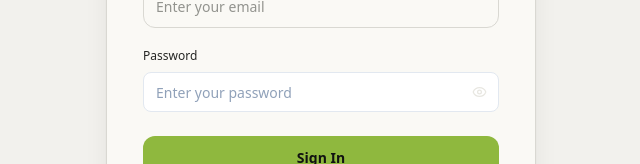
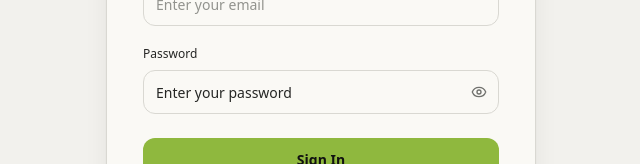
Before and after one commit to ElevateLabs-dev/usus-frontend, a Next.js app: page /login in a window 1280 px wide. Shown: the part 380-544 px from the top of the page, without its empty margins (319-959 px from the left). Built offline with nearby package versions, Linux system fonts and the light colour scheme.

Commit message:
fix: apply system theme to inputs and modal

```diff
--- a/src/app/globals.css
+++ b/src/app/globals.css
@@ -190,6 +190,19 @@ body {
   }
 }
 
+
+/* Keep browser-autofilled inputs consistent with the application theme. */
+input:-webkit-autofill,
+input:-webkit-autofill:hover,
+input:-webkit-autofill:focus,
+input:-webkit-autofill:active {
+  -webkit-text-fill-color: var(--usus-text) !important;
+  caret-color: var(--usus-text) !important;
+  -webkit-box-shadow: 0 0 0 1000px var(--usus-surface) inset !important;
+  box-shadow: 0 0 0 1000px var(--usus-surface) inset !important;
+  transition: background-color 99999s ease-out 0s;
+}
+
 /* =========================================================
    THEME TRANSITION
    ========================================================= */
--- a/src/app/platform-admin/users/page.tsx
+++ b/src/app/platform-admin/users/page.tsx
@@ -397,7 +397,7 @@ export default function PlatformUsersPage() {
           <div>
             <label
               htmlFor="admin-email"
-              className="mb-2 block text-xs font-medium text-slate-700"
+              className="mb-2 block text-xs font-medium text-[var(--usus-text)]"
             >
               Email
             </label>
@@ -416,7 +416,7 @@ export default function PlatformUsersPage() {
           <div>
             <label
               htmlFor="admin-name"
-              className="mb-2 block text-xs font-medium text-slate-700"
+              className="mb-2 block text-xs font-medium text-[var(--usus-text)]"
             >
               Full name (optional)
             </label>
@@ -433,7 +433,16 @@ export default function PlatformUsersPage() {
           {addError && (
   <div
     role="alert"
-              className="rounded-xl border border-red-200 bg-red-50 px-3 py-2.5 text-xs leading-5 text-red-600"
+    className="rounded-xl border
+      border-red-300
+      bg-[var(--usus-surface)]
+      px-3
+      py-2.5
+      text-xs
+      leading-5
+      text-[var(--usus-danger)]
+      dark:border-red-900
+    "
   >
     {addError}
   </div>
--- a/src/components/auth/password-input.tsx
+++ b/src/components/auth/password-input.tsx
@@ -8,6 +8,7 @@ type PasswordInputProps =
   React.InputHTMLAttributes<HTMLInputElement>;
 
 export function PasswordInput({
+  className = "",
   ...props
 }: PasswordInputProps) {
   const [visible, setVisible] = useState(false);
@@ -17,23 +18,62 @@ export function PasswordInput({
       <Input
         {...props}
         type={visible ? "text" : "password"}
-        className="pr-10"
+        className={`
+          h-11
+          w-full
+          rounded-xl
+          border-[var(--usus-border)]
+          bg-[var(--usus-surface)]
+          text-[var(--usus-text)]
+          placeholder:text-[var(--usus-text-soft)]
+          focus-visible:border-[var(--usus-primary)]
+          focus-visible:ring-[var(--usus-primary)]
+          pr-10
+          [color-scheme:light]
+          autofill:!bg-[var(--usus-surface)]
+          autofill:!text-[var(--usus-text)]
+          ${className}
+        `}
+        style={{
+          color: "var(--usus-text)",
+          backgroundColor: "var(--usus-surface)",
+          WebkitTextFillColor: "var(--usus-text)",
+          ...props.style,
+        }}
       />
 
       <button
         type="button"
-        onClick={() => setVisible((current) => !current)}
-        className="absolute right-3 top-1/2 -translate-y-1/2 text-[var(--usus-muted)]"
+        onClick={() =>
+          setVisible((current) => !current)
+        }
+        disabled={props.disabled}
+        className="
+          absolute
+          right-3
+          top-1/2
+          -translate-y-1/2
+          text-[var(--usus-text-muted)]
+          transition-colors
+          hover:text-[var(--usus-text)]
+          focus-visible:outline-none
+          focus-visible:ring-2
+          focus-visible:ring-[var(--usus-primary)]
+          disabled:cursor-not-allowed
+          disabled:opacity-50
+        "
         aria-label={
           visible
             ? "Hide password"
             : "Show password"
         }
+        aria-controls={props.id}
+        aria-pressed={visible}
       >
         {visible ? (
-          <EyeOff size={15} />
+          <EyeOff size={16} aria-hidden="true" />
         ) : (
-          <Eye size={15} />
+          <Eye size={16} aria-hidden="true" />
         )}
       </button>
     </div>
--- a/src/components/ui/input.tsx
+++ b/src/components/ui/input.tsx
@@ -7,15 +7,26 @@ export function Input({
 }: React.InputHTMLAttributes<HTMLInputElement>) {
   return (
     <input
+      {...props}
       className={cn(
-        "flex h-10 w-full rounded-lg border border-slate-200 bg-white px-3 py-2",
-        "text-sm text-slate-900 placeholder:text-slate-400",
-        "outline-none transition",
-        "focus:border-slate-400 focus:ring-2 focus:ring-slate-100",
-        "disabled:cursor-not-allowed disabled:bg-slate-50",
+        "flex h-10 w-full rounded-lg border px-3 py-2",
+        "border-[var(--usus-border)]",
+        "bg-[var(--usus-surface)]",
+        "text-sm text-[var(--usus-text)]",
+        "placeholder:text-[var(--usus-text-soft)]",
+        "outline-none transition-colors",
+        "focus:border-[var(--usus-primary)]",
+        "focus:ring-2 focus:ring-[var(--usus-primary)]",
+        "disabled:cursor-not-allowed disabled:opacity-60",
+        "[&:-webkit-autofill]:!bg-[var(--usus-surface)]",
+        "[&:-webkit-autofill]:!text-[var(--usus-text)]",
         className
       )}
-      {...props}
+      style={{
+        color: "var(--usus-text)",
+        colorScheme: "light",
+        ...props.style,
+      }}
     />
   );
 }
--- a/src/components/ui/modal.tsx
+++ b/src/components/ui/modal.tsx
@@ -22,34 +22,83 @@ export function Modal({
 
   return (
     <div className="fixed inset-0 z-50 flex items-center justify-center p-4">
+      {/* Backdrop */}
       <button
+        type="button"
         aria-label="Close modal"
-        className="absolute inset-0 bg-black/40"
+        className="
+          absolute
+          inset-0
+          bg-black/40
+          backdrop-blur-sm
+        "
         onClick={onClose}
       />
 
+      {/* Modal container */}
       <div
+        role="dialog"
+        aria-modal="true"
+        aria-label={title || "Dialog"}
         className={cn(
-          "relative z-10 w-full max-w-lg rounded-xl bg-white shadow-xl",
+          `
+            relative
+            z-10
+            w-full
+            max-w-lg
+            overflow-hidden
+            rounded-xl
+            border
+            border-[var(--usus-border)]
+            bg-[var(--usus-surface)]
+            text-[var(--usus-text)]
+            shadow-[var(--usus-shadow)]
+          `,
           className
         )}
       >
-        <div className="flex items-center justify-between border-b p-5">
+        {/* Header */}
+        <div
+          className="
+            flex
+            items-center
+            justify-between
+            gap-4
+            border-b
+            border-[var(--usus-border)]
+            p-5
+          "
+        >
           {title && (
-            <h2 className="text-lg font-semibold text-slate-900">
+            <h2 className="text-lg font-semibold text-[var(--usus-text)]">
               {title}
             </h2>
           )}
 
           <button
+            type="button"
             onClick={onClose}
-            className="rounded-lg p-2 text-slate-400 hover:bg-slate-100 hover:text-slate-700"
+            aria-label="Close modal"
+            className="
+              rounded-lg
+              p-2
+              text-[var(--usus-text-muted)]
+              transition-colors
+              hover:bg-[var(--usus-background)]
+              hover:text-[var(--usus-text)]
+              focus-visible:outline-none
+              focus-visible:ring-2
+              focus-visible:ring-[var(--usus-primary)]
+            "
           >
-            <X size={18} />
+            <X size={18} aria-hidden="true" />
           </button>
         </div>
 
-        <div className="p-5">{children}</div>
+        {/* Modal content */}
+        <div className="p-5 text-[var(--usus-text)]">
+          {children}
+        </div>
       </div>
     </div>
   );
```
Lines whose indentation alone changed are shown as unchanged.
